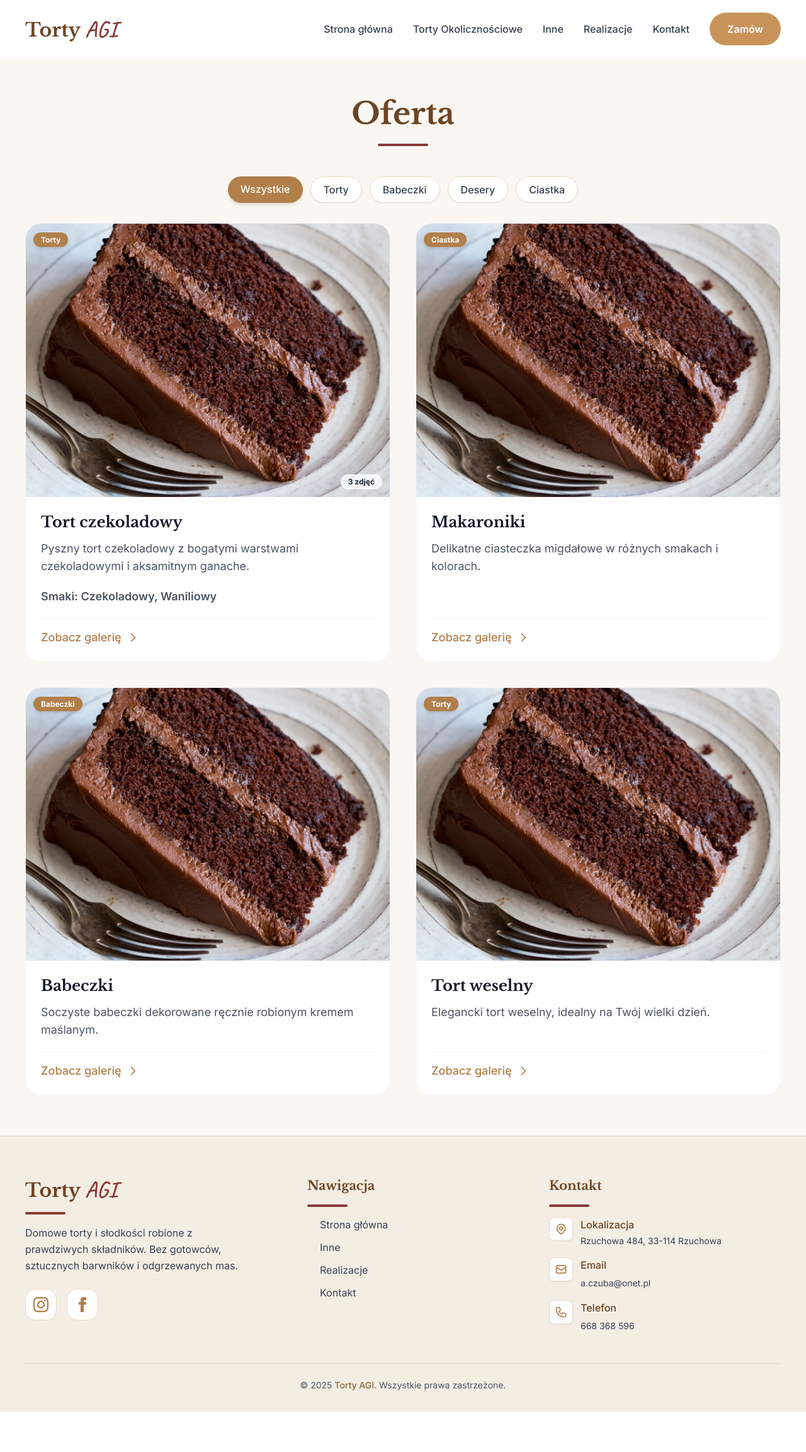
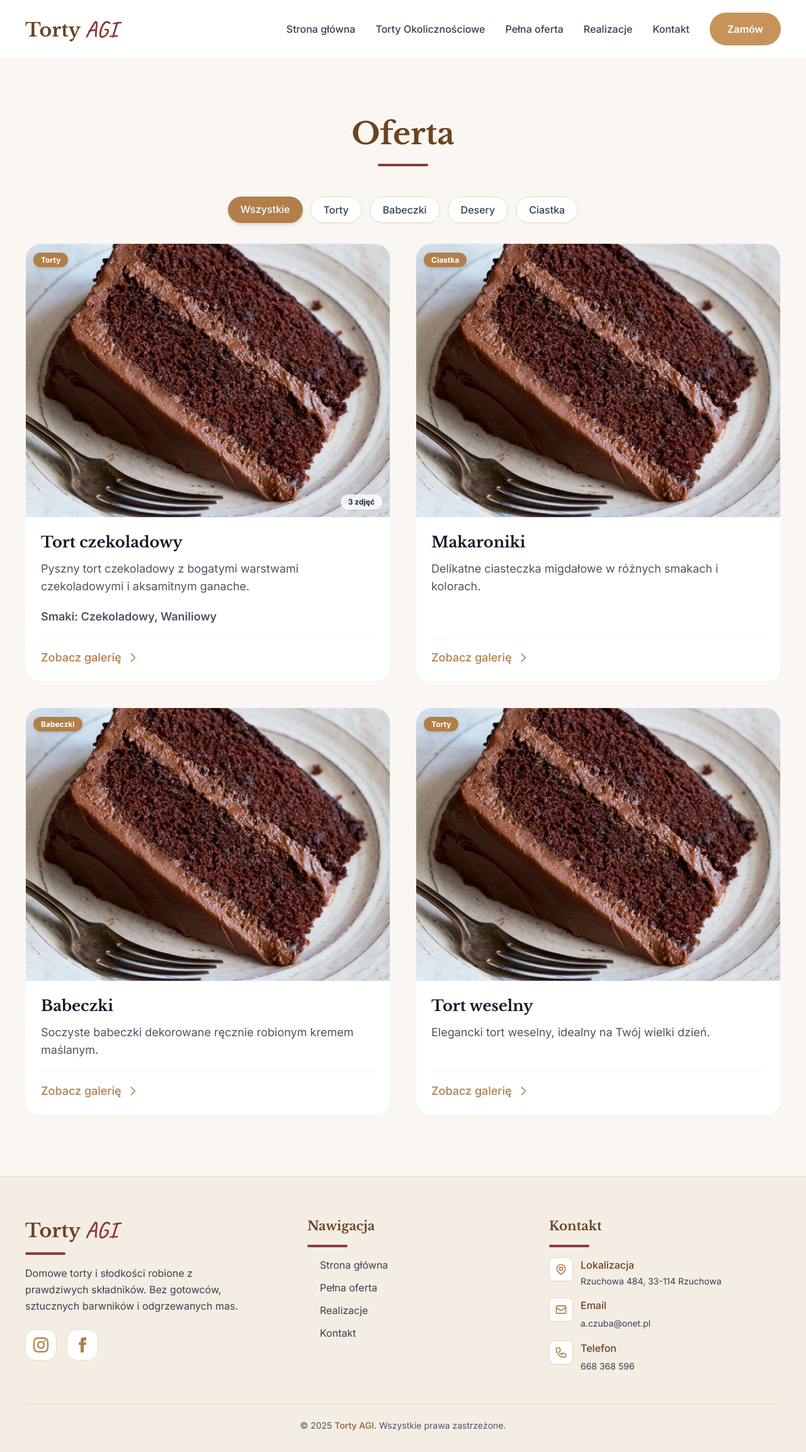
Before and after one commit to Elaard/torty-agi, a Next.js app: page /oferta in a window 1280 px wide. Shown: the whole page at 63% size. Before the commit the page ends 2241 px from the top, so only its background shows below. Built offline with nearby package versions, Linux system fonts and the light colour scheme; no server answers.

Commit message:
increase top padding for pages

```diff
--- a/src/app/kontakt/page.tsx
+++ b/src/app/kontakt/page.tsx
@@ -34,7 +34,7 @@ export const metadata: Metadata = {
 
 export default function Page() {
   return (
-    <div className='py-16 bg-cream min-h-screen'>
+    <div className='py-24 bg-cream min-h-screen'>
       <div className='container-custom'>
         {/* Page Header */}
         <div className='text-center mb-12 max-w-3xl mx-auto'>
--- a/src/app/oferta/[id]/page.tsx
+++ b/src/app/oferta/[id]/page.tsx
@@ -97,7 +97,7 @@ export default async function RealizacjaDetailPage({ params }: { params: Promise
     <>
       <ProductSchema product={realizacja} categoryName={categoryName} />
       <BreadcrumbSchema items={breadcrumbItems} />
-      <div className="py-16 bg-beige">
+      <div className="py-24 bg-beige">
         <div className="container-custom">
         {/* Breadcrumbs */}
         <div className="mb-8">
--- a/src/app/oferta/page.tsx
+++ b/src/app/oferta/page.tsx
@@ -46,7 +46,7 @@ export default async function RealizacjePage({ searchParams }: { searchParams: P
   );
 
   return (
-    <div className="py-16 bg-cream min-h-screen">
+    <div className="py-24 bg-cream min-h-screen">
       <div className="container-custom">
         <div className="text-center mb-12">
           <h1 className="text-4xl md:text-5xl font-bold mb-4 text-chocolate">
@@ -84,7 +84,7 @@ export default async function RealizacjePage({ searchParams }: { searchParams: P
           <ProductClient offer={oferta} categories={categories} />
 
           {oferta.length === 0 && (
-            <div className="text-center py-16 bg-white rounded-2xl shadow-md border border-primary-200">
+            <div className="text-center py-24 bg-white rounded-2xl shadow-md border border-primary-200">
               <p className="text-xl text-gray-600">Brak realizacji w tej kategorii.</p>
             </div>
           )}
--- a/src/app/page.tsx
+++ b/src/app/page.tsx
@@ -54,7 +54,7 @@ export default function Home() {
   return (
     <div className='bg-cream'>
       {/* Hero Section */}
-      <section className='relative overflow-hidden py-16 md:py-24'>
+      <section className='relative overflow-hidden py-24 md:py-24'>
         {/* Subtle background texture */}
         <div className="absolute top-0 left-0 w-full h-full opacity-[0.03] bg-[url('/images/hero-cake.svg')] bg-repeat"></div>
 
--- a/src/app/realizacje/page.tsx
+++ b/src/app/realizacje/page.tsx
@@ -37,7 +37,7 @@ const mockImageUrl = 'https://wszystkiegoslodkiego.pl/storage/images/202330/cias
 
 export default function RealizacjePage() {
   return (
-    <div className="py-16 bg-cream min-h-screen">
+    <div className="py-24 bg-cream min-h-screen">
       <div className="container-custom">
         <div className="text-center mb-12">
           <h1 className="text-4xl md:text-5xl font-bold mb-4 text-chocolate">
--- a/src/app/torty-okolicznosciowe/page.tsx
+++ b/src/app/torty-okolicznosciowe/page.tsx
@@ -50,7 +50,7 @@ export default async function TortyOkolicznosciowePage({ searchParams }: { searc
   );
 
   return (
-    <div className="py-16 bg-cream min-h-screen">
+    <div className="py-24 bg-cream min-h-screen">
       <div className="container-custom">
         <div className="text-center mb-12">
           <h1 className="text-4xl md:text-5xl font-bold mb-4 text-chocolate">
@@ -88,7 +88,7 @@ export default async function TortyOkolicznosciowePage({ searchParams }: { searc
           <ProductClient offer={offer} categories={cakesVariants} />
 
           {offer.length === 0 && (
-            <div className="text-center py-16 bg-white rounded-2xl shadow-md border border-primary-200">
+            <div className="text-center py-24 bg-white rounded-2xl shadow-md border border-primary-200">
               <p className="text-xl text-gray-600">Brak realizacji w tej kategorii.</p>
             </div>
           )}
--- a/src/components/layout/footer.tsx
+++ b/src/components/layout/footer.tsx
@@ -59,7 +59,7 @@ export const Footer = () => {
               <li>
                 <Link href={routes.oferta} className='text-gray-700 hover:text-primary-700 transition-colors flex items-center group'>
                   <span className='w-2 h-2 bg-secondary-500 rounded-full mr-3 opacity-0 group-hover:opacity-100 transition-opacity'></span>
-                  <span>Inne</span>
+                  <span>Pełna oferta</span>
                 </Link>
               </li>
               <li>
--- a/src/components/layout/header.tsx
+++ b/src/components/layout/header.tsx
@@ -52,7 +52,7 @@ export const Header = () => {
               <span className='absolute bottom-0 left-0 w-0 h-0.5 bg-primary-600 group-hover:w-full transition-all duration-300'></span>
             </Link>
             <Link href={routes.oferta} className='font-medium text-gray-700 hover:text-primary-700 transition-colors relative group py-2'>
-              <span>Inne</span>
+              <span>Pełna oferta</span>
               <span className='absolute bottom-0 left-0 w-0 h-0.5 bg-primary-600 group-hover:w-full transition-all duration-300'></span>
             </Link>
             <Link href={routes.realizacje} className='font-medium text-gray-700 hover:text-primary-700 transition-colors relative group py-2'>
@@ -106,7 +106,7 @@ export const Header = () => {
               className='block py-3 px-6 hover:bg-primary-50 transition-colors text-gray-700 hover:text-primary-700 rounded-lg'
               onClick={() => setIsMenuOpen(false)}
             >
-              Inne
+              Pełna oferta
             </Link>
             <Link
               href={routes.realizacje}
```
